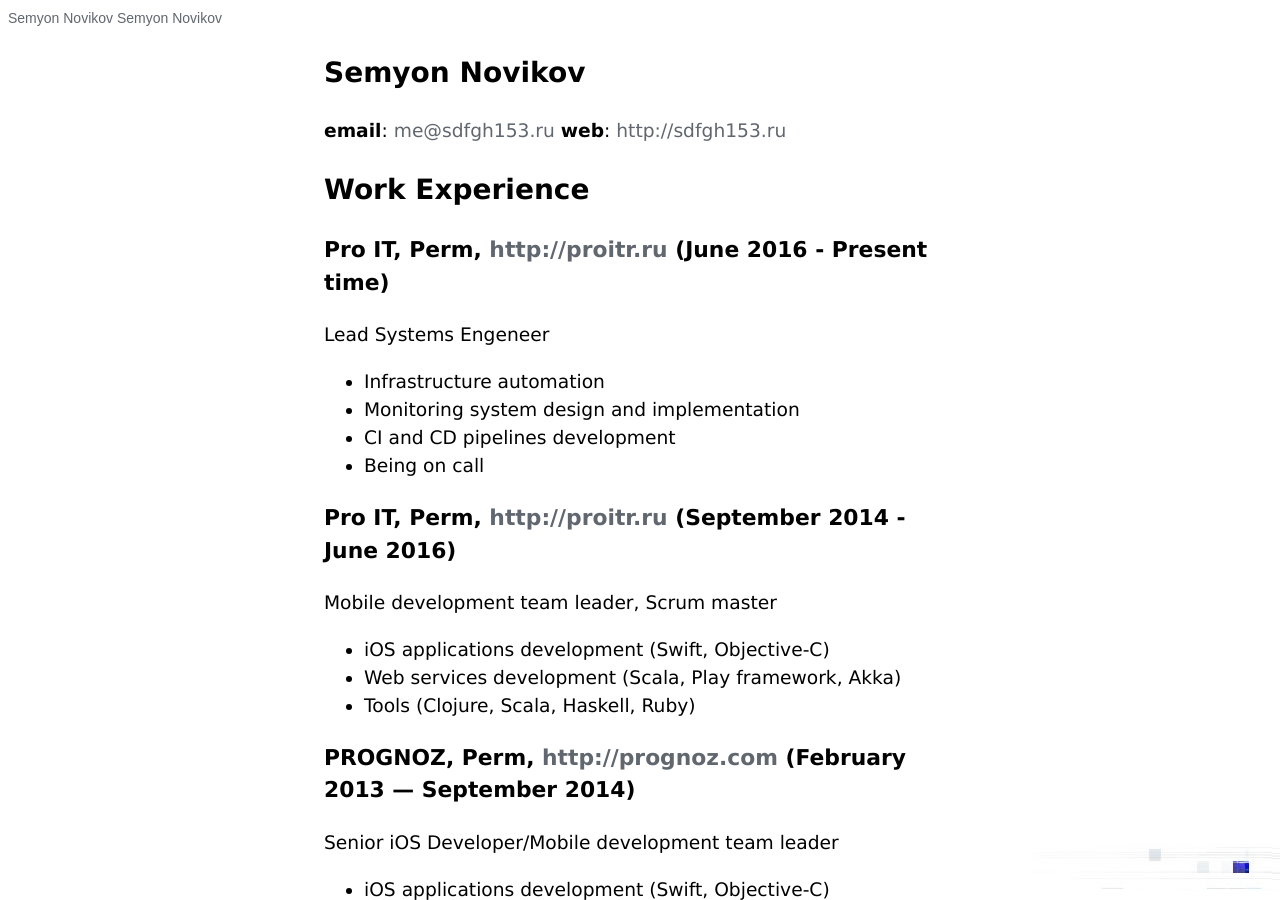
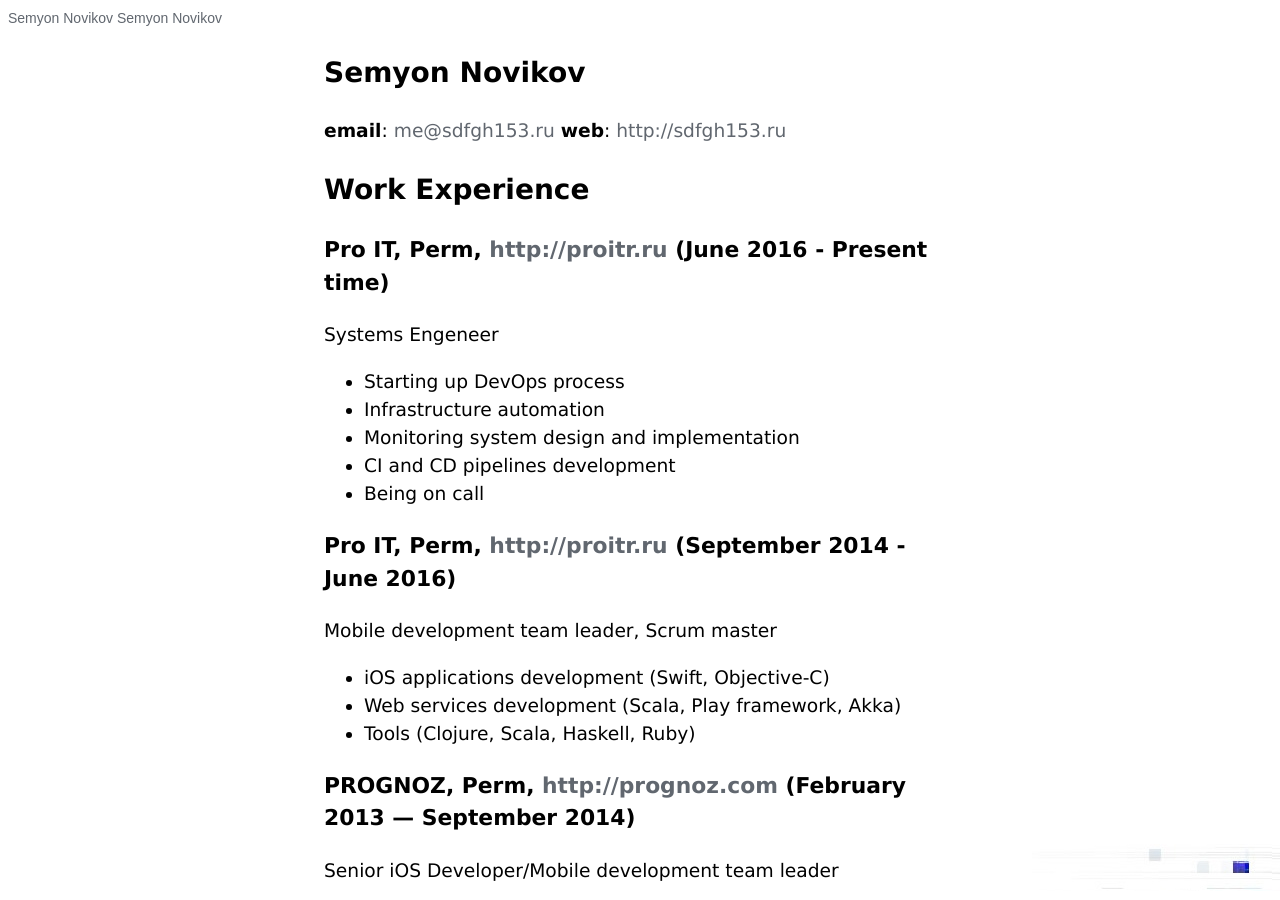
Before and after one commit to nvkv/nvkv.github.io, a Jekyll site: the page built from cv/index.md, in a window 1280 px wide and 900 px high. Built offline with Jekyll 4.4.1, drawn with Linux system fonts in a browser that asks for light colours; our own code applies the rules of GitHub Pages for plain Markdown files.

Commit message:
Little fixed

```diff
--- a/cv/index.md
+++ b/cv/index.md
@@ -11,8 +11,9 @@
 ## Work Experience
 
 ### Pro IT, Perm, <http://proitr.ru> (June 2016 - Present time)
-Lead Systems Engeneer
+Systems Engeneer
 
+- Starting up DevOps process
 - Infrastructure automation
 - Monitoring system design and implementation
 - CI and CD pipelines development
```
